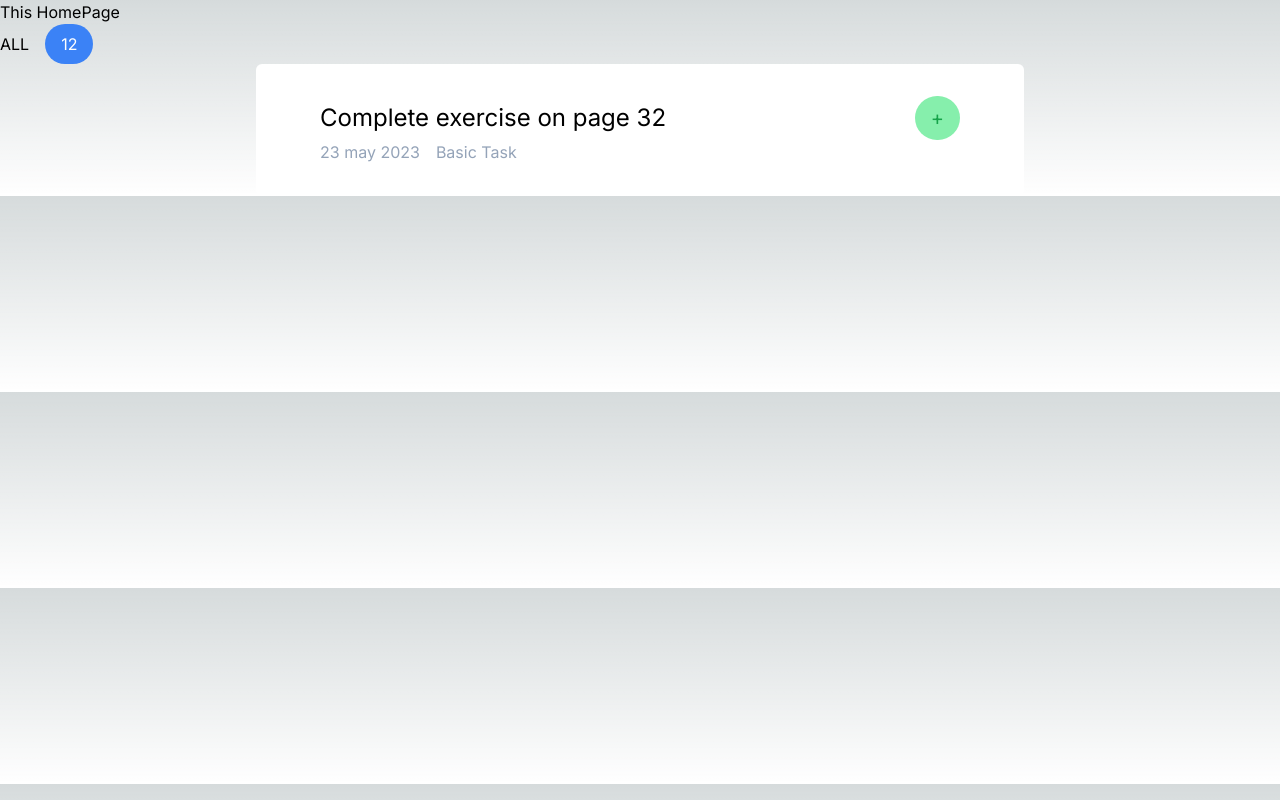
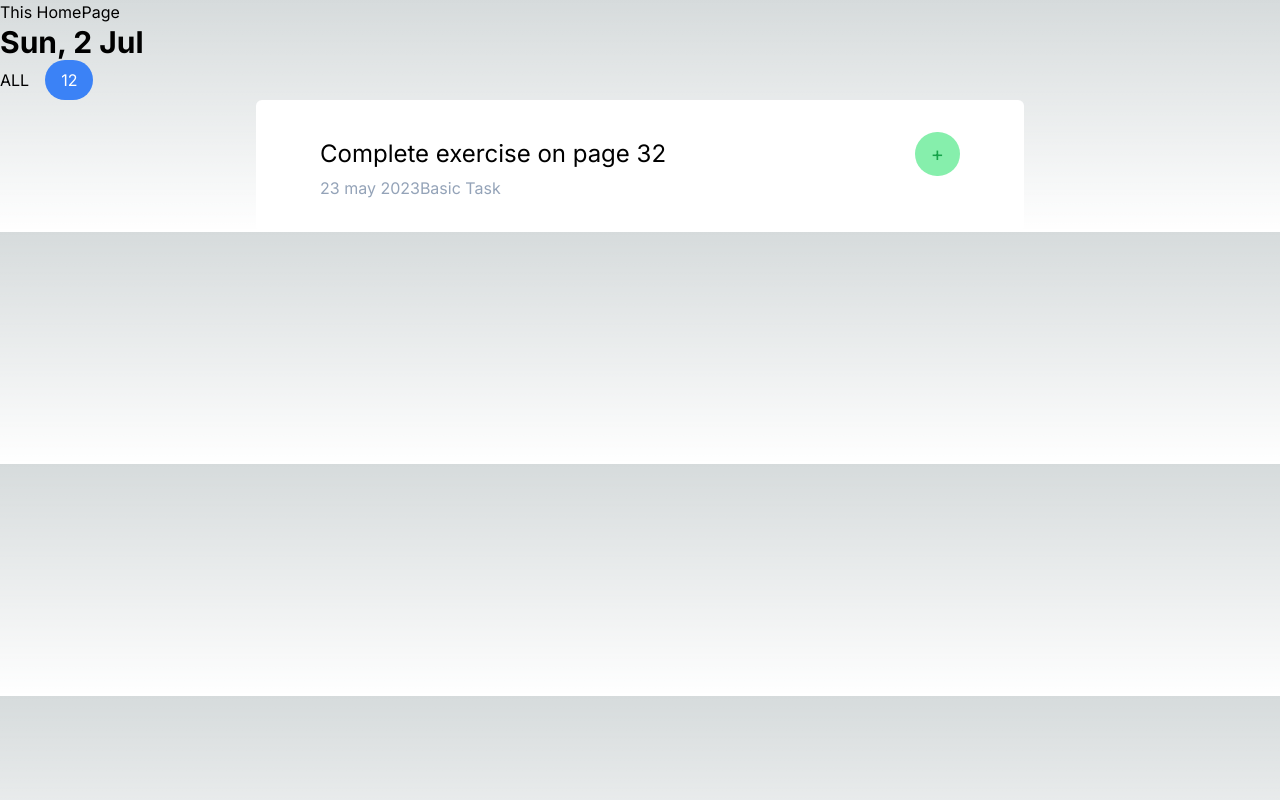
Before and after one commit to DrChhun/TodoNext, a Next.js app: page / in a window 1280 px wide. Built offline with nearby package versions, Linux system fonts and the light colour scheme.

Commit message:
implement date and implemente group interafce

```diff
--- /dev/null
+++ b/app/Type/Todo.ts
@@ -0,0 +1,14 @@
+export interface TaskProps {
+    title: string;
+    date: string;
+    category: string;
+}
+
+export interface DateDisplayProps {
+    date: string;
+}
+
+export interface ToggleProps {
+    title: string;
+    notification: number;
+}
--- /dev/null
+++ b/app/components/Date/DateDisplay.tsx
@@ -0,0 +1,5 @@
+import { DateDisplayProps } from "@/app/Type/Todo";
+
+export const DateDisplay: React.FC<DateDisplayProps> = ({ date }) => (
+  <h2 className="text-3xl font-bold">{date}</h2>
+);
--- a/app/components/Task/TaskDetail.tsx
+++ b/app/components/Task/TaskDetail.tsx
@@ -1,10 +1,6 @@
-interface Props {
-  title: string;
-  date: string;
-  category: string;
-}
+import { TaskProps } from "@/app/Type/Todo";
 
-export const TaskDetail: React.FC<Props> = ({ title, date, category }) => {
+export const TaskDetail: React.FC<TaskProps> = ({ title, date, category }) => {
   return (
     <div className="bg-white py-8 px-16 rounded-md max-w-3xl mx-auto">
       <div className="flex items-center justify-between">
@@ -13,7 +9,7 @@ export const TaskDetail: React.FC<Props> = ({ title, date, category }) => {
           +
         </div>
       </div>
-      <div className="flex text-slate-400 gap-4">
+      <div className="flex text-slate-400">
         <h2>{date}</h2>
         <h2>{category}</h2>
       </div>
--- a/app/page.tsx
+++ b/app/page.tsx
@@ -1,3 +1,4 @@
+import { DateDisplay } from "./components/Date/DateDisplay";
 import { TaskDetail } from "./components/Task/TaskDetail";
 import { Tab } from "./components/ToggleTab/Tab";
 
@@ -5,6 +6,7 @@ const Page = () => {
   return (
     <>
       <h1>This HomePage</h1>
+      <DateDisplay date="Sun, 2 Jul" />
       <Tab title="ALL" notification={12} />
       <TaskDetail
         title={"Complete exercise on page 32"}
```
Also changed, not shown: app/components/ToggleTab/Tab.tsx (+2 -5 lines).
